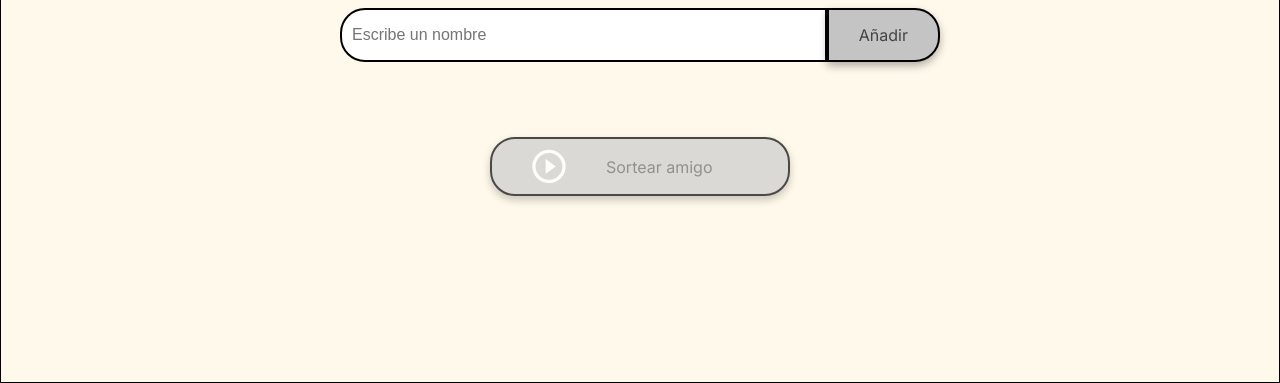
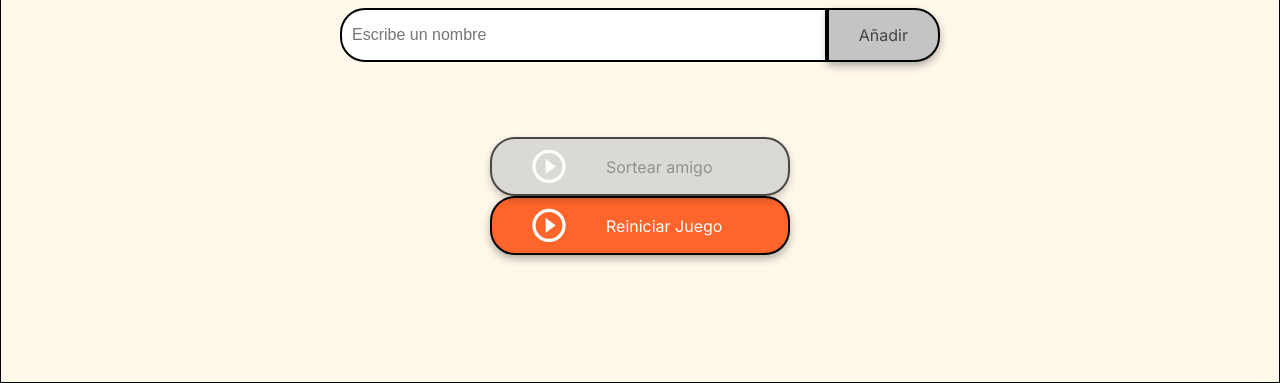
Before and after one commit to ArielB1991/Challenge, a plain HTML site: page index.html in a window 1280 px wide. Shown: the part 417-800 px from the top of the page. Drawn offline with Linux system fonts and the light colour scheme.

Commit message:
"Se agrega boton de reinicio de l juego"

```diff
--- a/app.js
+++ b/app.js
@@ -78,3 +78,11 @@ function verificarBoton() {
     // Habilita o deshabilita el botón según la cantidad de amigos
     boton.disabled = listaAmigos.length < 2;
 }
+
+function reiniciarJuego() {
+    listaAmigos = [];
+    actualizarLista();
+    verificarBoton();
+    document.getElementById('resultado').innerText = "";
+    borrarCampo(ingreso)
+}
--- a/index.html
+++ b/index.html
@@ -32,6 +32,10 @@
                     <img src="assets/play_circle_outline.png" alt="Ícono para sortear">
                     Sortear amigo
                 </button>
+                <button class="button-draw" id="reiniciarBtn" onclick="reiniciarJuego()" aria-label="Reiniciar juego">
+                    <img src="assets/play_circle_outline.png" alt="Ícono para sortear">
+                    Reiniciar Juego
+                </button>
             </div>
         </section>
     </main>
```
